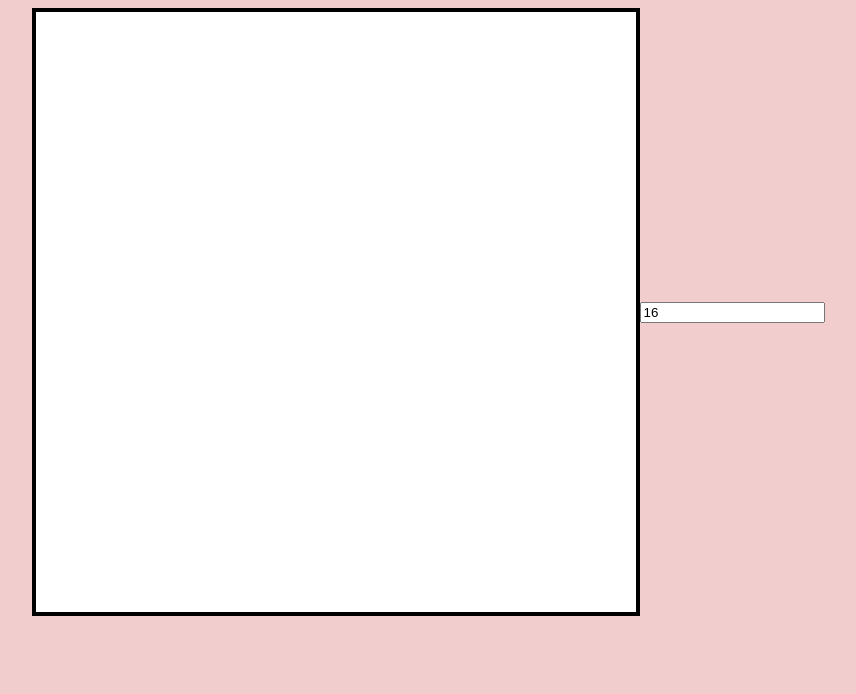
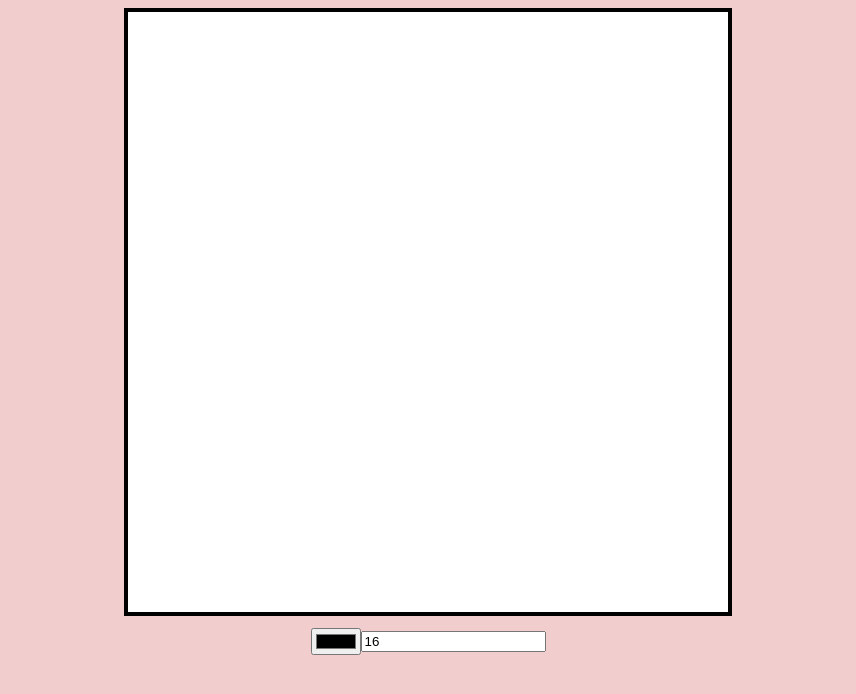
Before and after one commit to MahmoudESSE/chalkbox, a website: page index.html in a window 1280 px wide. Shown: the whole page, without its empty margins (212-1068 px from the left). Drawn offline with Linux system fonts and the light colour scheme.

Commit message:
fix(html)!: add missing html elements
Signed-off-by: MahmoudESSE <mahmoudessehayli@gmail.com>

```diff
--- a/index.html
+++ b/index.html
@@ -8,7 +8,12 @@
     <script src="js/index.js" type="module" defer></script>
   </head>
   <body>
-    <div id="grid"></div>
+    <main>
+      <div id="grid"></div>
+      <div id="settings" class="settings">
+        <input type="color" name="color" id="color" />
         <input type="text" name="size" id="size" value="16" />
+      </div>
+    </main>
   </body>
 </html>
```
